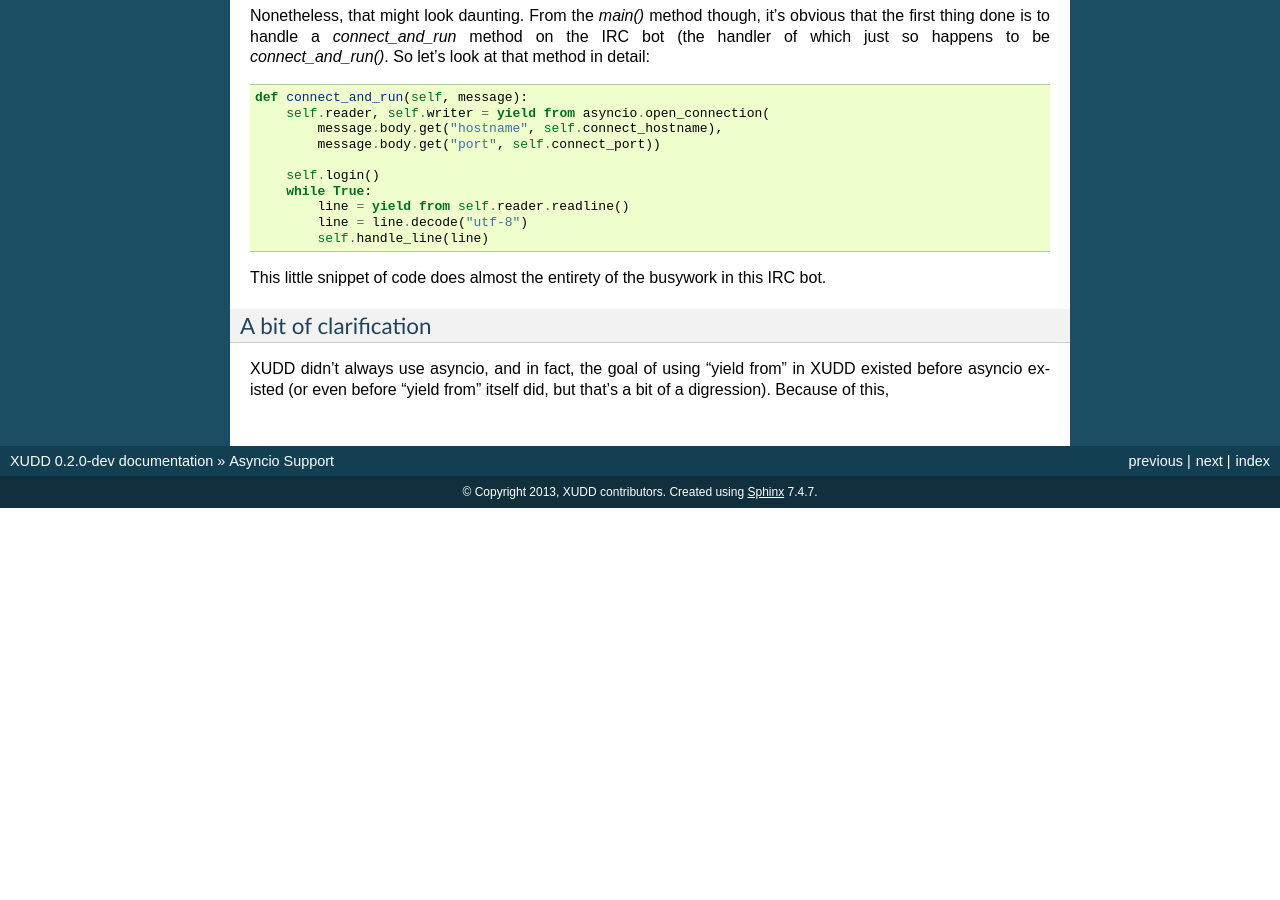
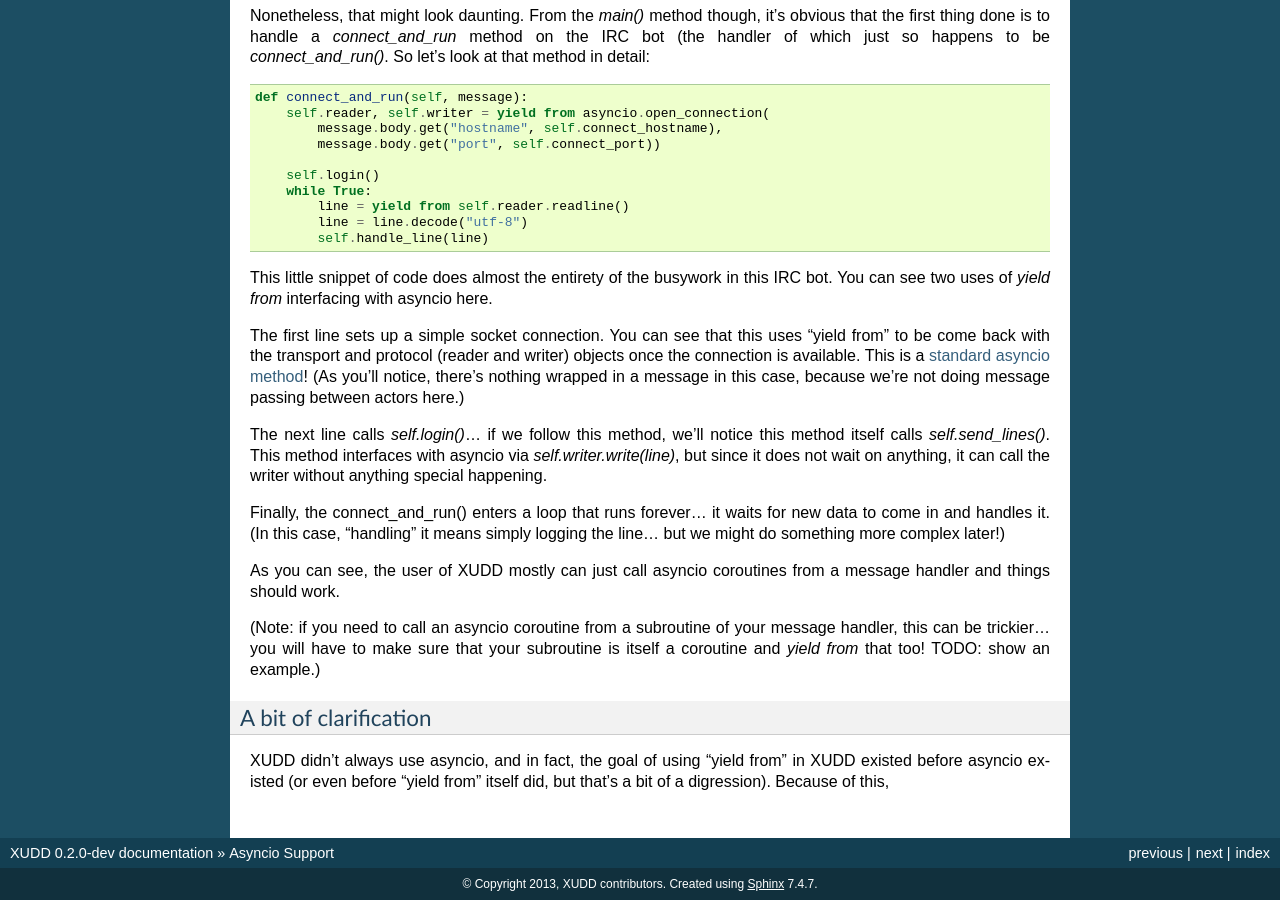
Before and after one commit to xudd/xudd, a Sphinx documentation site: the page built from docs/source/asyncio.rst, in a window 1280 px wide and 900 px high, scrolled down 622 px. Built offline with Sphinx 7.4.7, drawn with Linux system fonts in a browser that asks for light colours; before the commit the page ends 1130 px from its top, so only the background shows below that.

Commit message:
Explaination of what's going on in the asyncio support section

```diff
--- a/docs/source/asyncio.rst
+++ b/docs/source/asyncio.rst
@@ -10,9 +10,9 @@ to do message passing.  But XUDD has a nice interoperability layer
 where your actors can interface nicely with the rest of the asyncio
 ecosystem.
 
-Like message passing with XUDD, asyncio makes heavy use of `yield
-from`.  However, the astute reader may notice that the way this is
-called is pretty different than XUDD's message passing... this is
+Like message passing with XUDD, asyncio makes heavy use of `yield` and
+`yield from`.  However, the astute reader may notice that the way this
+is called is pretty different than XUDD's message passing... this is
 because how `yield from` would work in XUDD was designed far before
 asyncio integration.
 
@@ -54,8 +54,34 @@ detail::
             self.handle_line(line)
 
 This little snippet of code does almost the entirety of the busywork
-in this IRC bot.
+in this IRC bot.  You can see two uses of `yield from` interfacing
+with asyncio here.
 
+The first line sets up a simple socket connection.  You can see that
+this uses "yield from" to be come back with the transport and
+protocol (reader and writer) objects once the connection is available.
+This is a `standard asyncio method <https://docs.python.org/3.4/library/asyncio-eventloop.html#creating-connections>`_!
+(As you'll notice, there's nothing wrapped in a message in this
+case, because we're not doing message passing between actors here.)
+
+The next line calls `self.login()`... if we follow this method, we'll
+notice this method itself calls `self.send_lines()`.  This method
+interfaces with asyncio via `self.writer.write(line)`, but since it
+does not wait on anything, it can call the writer without anything
+special happening.
+
+Finally, the connect_and_run() enters a loop that runs forever... it
+waits for new data to come in and handles it.  (In this case,
+"handling" it means simply logging the line... but we might do
+something more complex later!)
+
+As you can see, the user of XUDD mostly can just call asyncio
+coroutines from a message handler and things should work.
+
+(Note: if you need to call an asyncio coroutine from a subroutine of
+your message handler, this can be trickier... you will have to make
+sure that your subroutine is itself a coroutine and `yield from` that
+too!  TODO: show an example.)
 
 
 A bit of clarification
```
